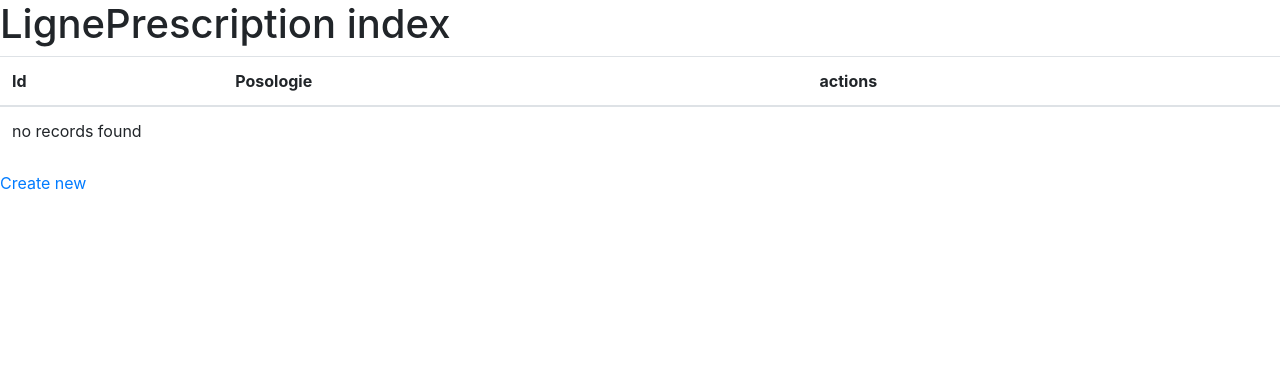
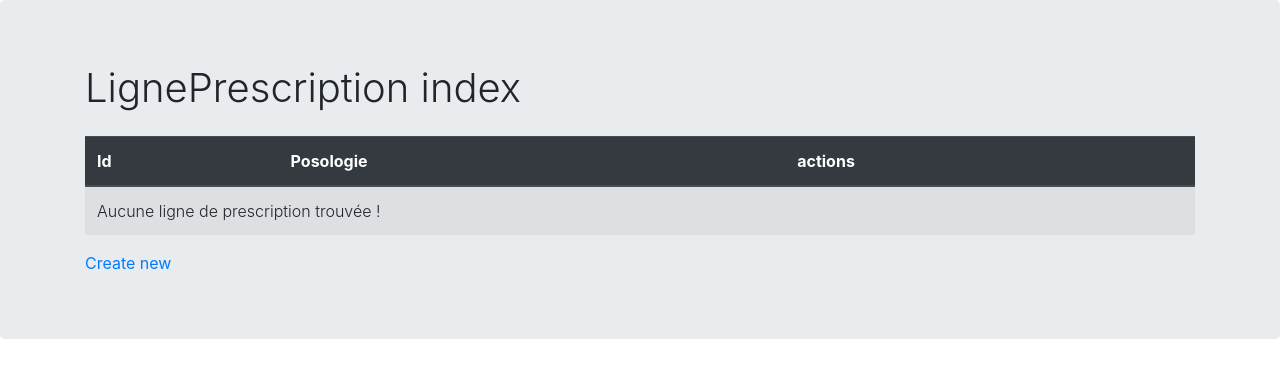
Before and after one commit to Wolf-Nathan/symfony-test, a Symfony app: template templates/ligne_prescription/index.html.twig in a window 1280 px wide. Shown: the top 378 px of the page. Run offline with Twig, Linux system fonts and the light colour scheme; the template is opened without the code that fills it, so the values that code supplies are empty; some libraries are stand-ins or nearby versions.

Commit message:
Make lignePrescription index style

```diff
--- a/templates/ligne_prescription/index.html.twig
+++ b/templates/ligne_prescription/index.html.twig
@@ -3,14 +3,16 @@
 {% block title %}LignePrescription index{% endblock %}
 
 {% block body %}
-    <h1>LignePrescription index</h1>
+    <div class="jumbotron">
+        <div class="container">
+            <h1 class="font-weight-light mb-4">LignePrescription index</h1>
 
-    <table class="table">
-        <thead>
+            <table class="table table-striped">
+                <thead class="thead-dark">
                 <tr>
-                <th>Id</th>
-                <th>Posologie</th>
-                <th>actions</th>
+                    <th scope="col">Id</th>
+                    <th scope="col">Posologie</th>
+                    <th scope="col">actions</th>
                 </tr>
                 </thead>
                 <tbody>
@@ -25,11 +27,13 @@
                     </tr>
                 {% else %}
                     <tr>
-                <td colspan="3">no records found</td>
+                        <td colspan="3" class="font-weight-light">Aucune ligne de prescription trouvée !</td>
                     </tr>
                 {% endfor %}
                 </tbody>
             </table>
 
             <a href="{{ path('ligne_prescription_new') }}">Create new</a>
+        </div>
+    </div>
 {% endblock %}
```
Lines whose indentation alone changed are shown as unchanged.
